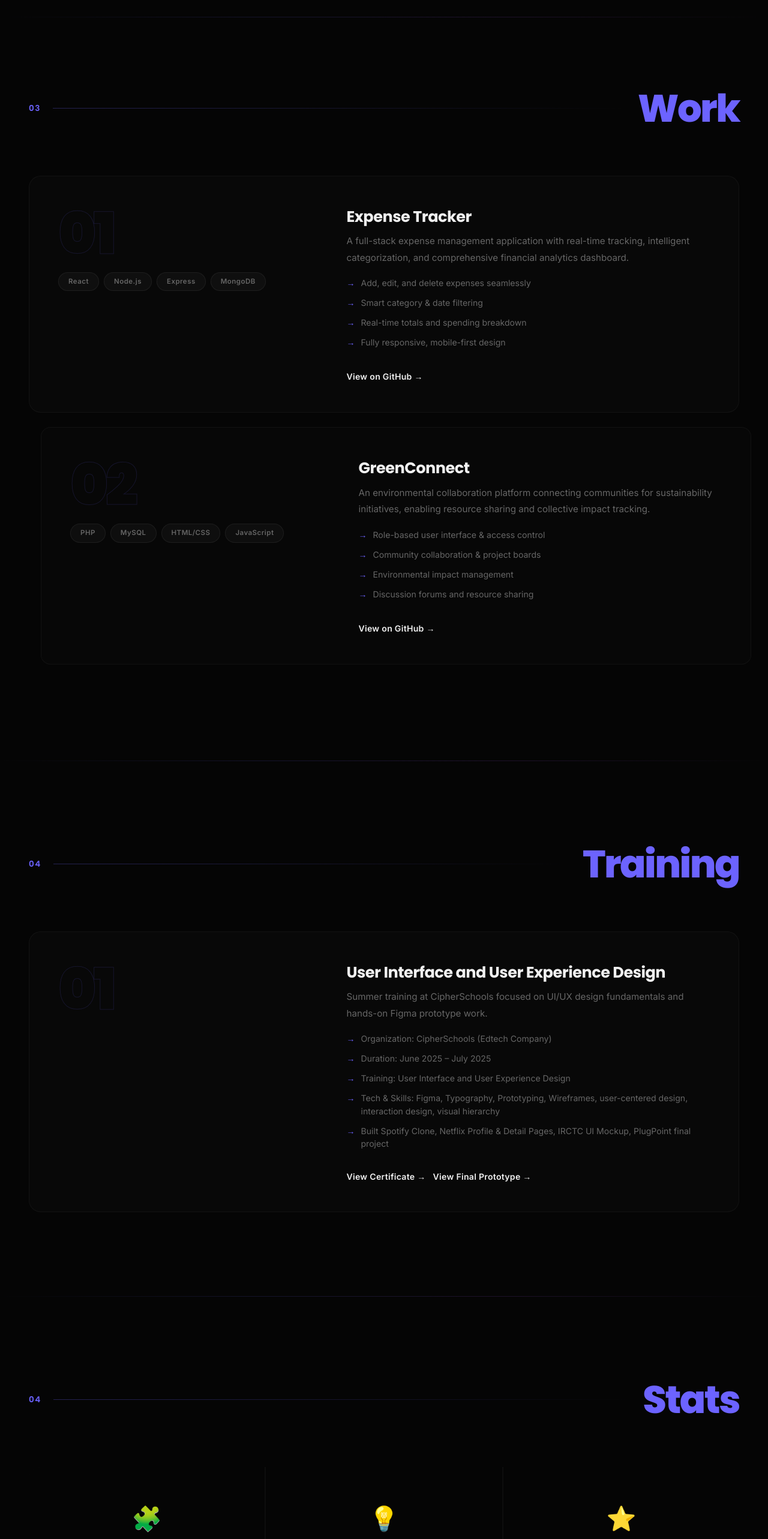
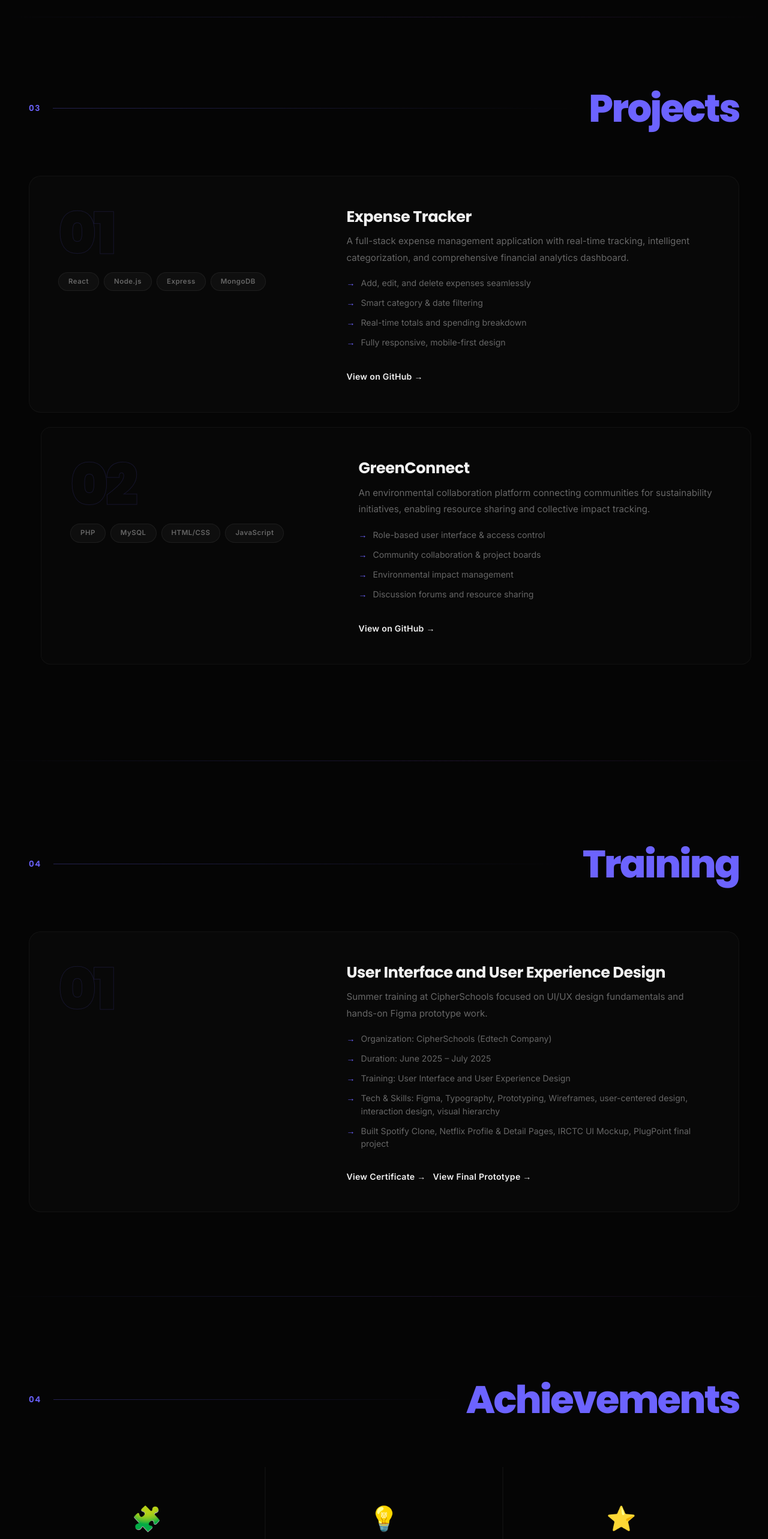
Before and after one commit to rishumahatha/RishuPortfolio, a React (Vite) app: page / in a window 1280 px wide. Shown: the part 3200-5766 px from the top of the page at 60% size. Built offline with nearby package versions, Linux system fonts and the light colour scheme; no server answers.

Commit message:
change achievements and projects

```diff
--- a/src/App.jsx
+++ b/src/App.jsx
@@ -11,6 +11,11 @@ import SummerTraining from './sections/SummerTraining';
 import Certificates from './sections/Certificates';
 import Contact from './sections/Contact';
 import Footer from './sections/Footer';
+import { useEffect } from 'react';
+import { gsap } from 'gsap';
+import { ScrollTrigger } from 'gsap/ScrollTrigger';
+
+gsap.registerPlugin(ScrollTrigger);
 
 function Marquee() {
   const items = ['React', 'Three.js', 'GSAP', 'Node.js', 'UI/UX', 'Frontend', 'Creative', 'Developer'];
--- a/src/sections/Achievements.jsx
+++ b/src/sections/Achievements.jsx
@@ -99,7 +99,7 @@ export default function Achievements() {
       <div className="section-header" ref={headerRef}>
         <span className="section-num">04</span>
         <span className="section-line" />
-        <h2 className="section-header-title"><span>Stats</span></h2>
+        <h2 className="section-header-title"><span>Achievements</span></h2>
       </div>
 
       <div className="achievements-grid" ref={gridRef}>
--- a/src/sections/Education.jsx
+++ b/src/sections/Education.jsx
@@ -1,7 +1,7 @@
 import { useScrollReveal, useStaggerReveal } from '../hooks/useGsapScrollTrigger';
 
 const timeline = [
-  { date: '2023 — Present', title: 'B.Tech in Computer Science & Engineering', subtitle: 'Lovely Professional University (LPU)' },
+  { date: '2023 — Present', title: 'B.Tech in Computer Science & Engineering', subtitle: 'Lovely Professional University (LPU) - CGPA: 7.97' },
   { date: '2021 — 2023', title: 'Intermediate (12th)', subtitle: 'Score: 79.6%' },
   { date: '2021', title: 'Matriculation (10th)', subtitle: 'Score: 70.2%' },
 ];
--- a/src/sections/Projects.jsx
+++ b/src/sections/Projects.jsx
@@ -38,7 +38,7 @@ export default function Projects() {
       <div className="section-header" ref={headerRef}>
         <span className="section-num">03</span>
         <span className="section-line" />
-        <h2 className="section-header-title"><span>Work</span></h2>
+        <h2 className="section-header-title"><span>Projects</span></h2>
       </div>
 
       <div className="projects-list" ref={listRef}>
```
